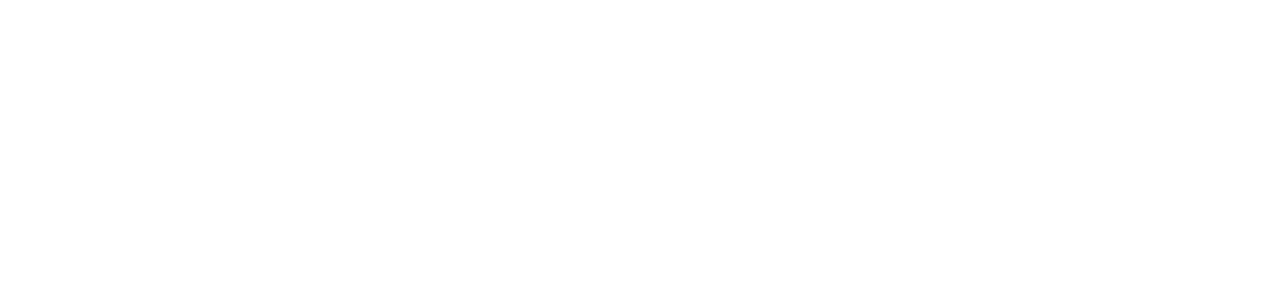
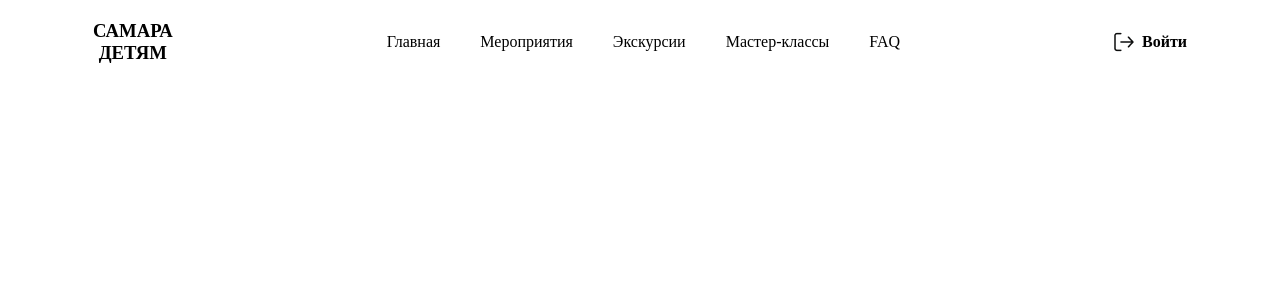
Before and after one commit to Giovaaanniii/samara_children, a React (Vite) app in the folder frontend/: page / in a window 1280 px wide. Shown: the top 300 px of the page. Built offline with nearby package versions, Linux system fonts and the light colour scheme.

Commit message:
add header

```diff
--- a/frontend/src/App.tsx
+++ b/frontend/src/App.tsx
@@ -1,14 +1,16 @@
-import './App.css'
-import Main from './pages/Main'
+import "./App.css";
+import Footer from "./components/Footer";
+import Header from "./components/Header/Header";
+import Main from "./pages/Main";
 
 function App() {
-
-
   return (
     <>
-      <Main/>
+      <Header />
+      <Main />
+      <Footer />
     </>
-  )
+  );
 }
 
-export default App
+export default App;
--- /dev/null
+++ b/frontend/src/components/Footer.tsx
@@ -0,0 +1,8 @@
+function Footer(){
+  return (
+    <>
+
+    </>
+  )
+}
+export default Footer
--- /dev/null
+++ b/frontend/src/components/Header/Header.module.css
@@ -0,0 +1,40 @@
+.header_container {
+  display: flex;
+  justify-content: space-between;
+  margin: 20px 93px 0px 93px;
+  align-items: center;
+}
+.links_container {
+  display: flex;
+  gap: 40px;
+}
+.textalign {
+  text-align: center;
+}
+.link {
+  text-decoration: none;
+  font-size: 16px;
+  color: black;
+}
+.link:hover {
+  color: red;
+}
+
+.entry_container {
+  display: flex;
+  gap: 8px;
+  align-items: center;
+}
+.link_entry {
+  text-decoration: none;
+  font-size: 16px;
+  color: black;
+  font-weight:700;
+}
+.link_entry:hover{
+    color:red
+}
+.entry_image {
+  width: 20px;
+  height: 20px;
+}
--- /dev/null
+++ b/frontend/src/components/Header/Header.tsx
@@ -0,0 +1,35 @@
+import s from "./Header.module.css";
+import ar from "../../assets/Icon.png";
+
+function Header() {
+  return (
+    <div className={s.header_container}>
+      <div className={s.textalign}>
+        <h3>САМАРА</h3>
+        <h3>ДЕТЯМ</h3>
+      </div>
+      <div className={s.links_container}>
+        <a href="" className={s.link}>
+          Главная
+        </a>
+        <a href="" className={s.link}>
+          Мероприятия
+        </a>
+        <a href="" className={s.link}>
+          Экскурсии
+        </a>
+        <a href="" className={s.link}>
+          Мастер-классы
+        </a>
+        <a href="" className={s.link}>
+          FAQ
+        </a>
+      </div>
+      <div className={s.entry_container}>
+        <img src={ar} className={s.entry_image} alt="" />
+        <a href="" className={s.link_entry}>Войти</a>
+      </div>
+    </div>
+  );
+}
+export default Header;
--- a/frontend/src/index.css
+++ b/frontend/src/index.css
@@ -0,0 +1,4 @@
+*{
+    margin: 0;
+    padding: 0;
+}
```
Also changed, not shown: frontend/src/assets/Icon.png (added), 1 other file (tests, documents, lock files or other folders).
